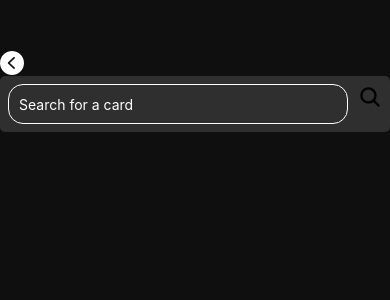
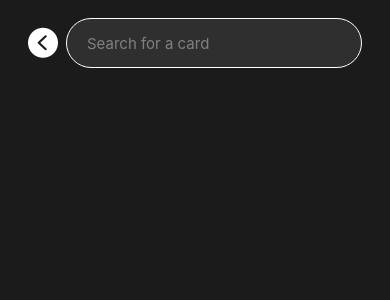
Before and after one commit to Gabriel-Pereira-Domingos-Alves/mts-magic-app, a React Native app: screen /SearchCard in a window 390 px wide. Shown: the top 300 px of the page. Built offline with nearby package versions, Linux system fonts and the light colour scheme.

Commit message:
Search Page
Pagina de buca de card estilizada com base no figma. Pagina funcionando tanto para iphones antigos, tanto para mais modernos

```diff
--- a/src/app/Search.tsx
+++ b/src/app/Search.tsx
@@ -1,11 +1,22 @@
-import React, { useState } from 'react';
-import { Modal, SafeAreaView, View, FlatList, TextInput, TouchableOpacity, Text, ActivityIndicator, ScrollView, Image } from 'react-native';
-import { Ionicons, AntDesign } from '@expo/vector-icons';
-import styles from '@/styles/searchCard.styles';
-import { fetchCardByName, fetchCardDetails } from '@/api/searchCard';
-import { CardComponent } from '@/components/cardComponent';
-import { StackNavigationProp } from '@react-navigation/stack';
-import CardDetailsModal from '@/components/modalComponent';
+import React, { useState } from "react";
+import {
+  Modal,
+  SafeAreaView,
+  View,
+  FlatList,
+  TextInput,
+  TouchableOpacity,
+  Text,
+  ActivityIndicator,
+  ScrollView,
+  Image,
+} from "react-native";
+import { Ionicons, AntDesign } from "@expo/vector-icons";
+import styles from "@/styles/searchCard.styles";
+import { fetchCardByName, fetchCardDetails } from "@/api/searchCard";
+import { CardComponent } from "@/components/cardComponent";
+import { StackNavigationProp } from "@react-navigation/stack";
+import CardDetailsModal from "@/components/modalComponent";
 
 type RootStackParamList = {
   SearchScreen: undefined;
@@ -13,7 +24,7 @@ type RootStackParamList = {
 };
 
 type SearchScreenProps = {
-  navigation: StackNavigationProp<RootStackParamList, 'SearchScreen'>;
+  navigation: StackNavigationProp<RootStackParamList, "SearchScreen">;
 };
 
 interface ComboCard {
@@ -39,10 +50,13 @@ interface ComboCard {
 
 const SearchScreen: React.FC<SearchScreenProps> = ({ navigation }) => {
   const [cards, setCards] = useState<Card[]>([]);
-  const [searchQuery, setSearchQuery] = useState('');
+  const [searchQuery, setSearchQuery] = useState("");
   const [loading, setLoading] = useState(false);
   const [modalVisible, setModalVisible] = useState(false);
-  const [selectedCardDetails, setSelectedCardDetails] = useState<Card | null>(null);
+  const [displayLimit, setDisplayLimit] = useState(8);
+  const [selectedCardDetails, setSelectedCardDetails] = useState<Card | null>(
+    null,
+  );
 
   const handleSearchSubmit = async () => {
     setLoading(true);
@@ -51,10 +65,14 @@ const SearchScreen: React.FC<SearchScreenProps> = ({ navigation }) => {
       setCards(fetchedCards);
       setLoading(false);
     } catch (error) {
-      console.error('Error fetching cards:', error);
+      console.error("Error fetching cards:", error);
       setLoading(false);
     }
   };
+
+  const handleLoadMore = () => {
+    setDisplayLimit(prevLimit => prevLimit + 8)
+  }
 
   const handleCardPress = async (card: Card) => {
     try {
@@ -62,26 +80,26 @@ const SearchScreen: React.FC<SearchScreenProps> = ({ navigation }) => {
       setSelectedCardDetails(details);
       setModalVisible(true);
     } catch (error) {
-      console.error('Error fetching card details:', error);
+      console.error("Error fetching card details:", error);
     }
   };
 
   return (
-    <SafeAreaView style={styles.container}>
-      <TouchableOpacity onPress={() => navigation.navigate('Home')}>
-        <AntDesign name="leftcircle" size={24} color="white" />
+    <SafeAreaView style={styles.safeAreaContainer}>
+      <View style={styles.someContent}>
+        <View style={styles.searchContainer}>
+          <TouchableOpacity onPress={() => navigation.navigate("Home")} style={styles.backButton}>
+            <AntDesign name="leftcircle" style={styles.backButtonIcon}  />
           </TouchableOpacity>
-      <View style={styles.searchContainer}>
           <TextInput
             style={styles.searchInput}
             placeholder="Search for a card"
+            placeholderTextColor={"gray"}
             value={searchQuery}
             onChangeText={setSearchQuery}
             onSubmitEditing={handleSearchSubmit}
           />
-        <TouchableOpacity onPress={handleSearchSubmit}>
-          <Ionicons name="search" size={24} color="black" />
-        </TouchableOpacity>
+
         </View>
         {loading ? (
           <View style={styles.loadingOverlay}>
@@ -89,10 +107,21 @@ const SearchScreen: React.FC<SearchScreenProps> = ({ navigation }) => {
           </View>
         ) : (
           <FlatList
-          data={cards}
-          keyExtractor={(item) => item.id ? item.id.toString() : Math.random().toString()}
-          renderItem={({ item }) => <CardComponent card={item} onPress={() => handleCardPress(item)} />}
+            data={cards.slice(0, displayLimit)}
+            keyExtractor={(item) =>
+              item.id ? item.id.toString() : Math.random().toString()
+            }
+            renderItem={({ item }) => (
+              <CardComponent card={item} onPress={() => handleCardPress(item)} />
+            )}
             style={styles.list}
+            ListFooterComponent={() => (
+              cards.length > displayLimit && (
+                <TouchableOpacity onPress={handleLoadMore} style={styles.loadMoreButton}>
+                  <Text style={styles.loadMoreButtonText}>Mostrar mais</Text>
+                </TouchableOpacity>
+              )
+            )}
           />
         )}
         {modalVisible && selectedCardDetails && (
@@ -102,6 +131,7 @@ const SearchScreen: React.FC<SearchScreenProps> = ({ navigation }) => {
             onClose={() => setModalVisible(false)}
           />
         )}
+      </View>
     </SafeAreaView>
   );
 };
--- a/src/components/cardComponent.tsx
+++ b/src/components/cardComponent.tsx
@@ -105,8 +105,11 @@ const styles = StyleSheet.create({
     alignItems: 'center'
   },
   image: {
-    width: 100,
-    height: 140
+    width: 110,
+    height: 160,
+    marginLeft: 7,
+    marginBottom: 7,
+    marginTop: 7,
   },
   cardDetails: {
     padding: 15,
@@ -123,9 +126,11 @@ const styles = StyleSheet.create({
     paddingBottom: 5,
   },
   typeLine: {
-    fontSize: 14,
-    color: 'white'
+    fontSize: 15,
+    color: 'white',
+    paddingBottom: 5
   },
+
   oracleText: {
     fontSize: 14,
     color: 'white',
--- a/src/styles/modal.styles.ts
+++ b/src/styles/modal.styles.ts
@@ -1,58 +1,95 @@
-import { StyleSheet } from 'react-native';
+import { StyleSheet } from "react-native";
 
 const styles = StyleSheet.create({
+  safeArea: {
+    flex: 1,
+    backgroundColor: '#1B1B1B'
+
+  },
+  scrollView: {
+      alignItems: 'center',  // Centraliza o conteúdo horizontalmente
+      padding: 20,  // Adiciona padding para o conteúdo interno
+  },
   modalContent: {
     flex: 1,
-        backgroundColor: '#1B1B1B', // Um fundo escuro
+    backgroundColor: "#1B1B1B", // Um fundo escuro
     padding: 20,
-        borderColor: '#444', // Uma borda sutil
-        borderWidth: 1,
-        borderRadius: 10, // Bordas levemente arredondadas
-        shadowColor: '#000',
+    borderColor: "#444", // Uma borda sutil
+    borderTopWidth: 1,
+    borderTopRightRadius: 40,
+    borderTopLeftRadius: 40,
+    borderLeftWidth: 1,
+    borderRightWidth: 1,
+    paddingTop: 30,
+    paddingLeft: 30,
+    shadowColor: "#000",
     shadowOffset: { width: 0, height: 2 },
     shadowOpacity: 0.8,
     shadowRadius: 2,
   },
   cardImage: {
-        width: '100%',
-        height: 300,
-        resizeMode: 'contain',
+    width: "100%",
+    height: 390,
+    resizeMode: "contain",
     marginBottom: 20,
   },
+  modalCardName: {
+    color: "#FFF",
+    fontSize: 22,
+    fontFamily: "Body Base", // Mudar para a fonte que deseja usar
+    padding: 12,
+    textAlign: "center", // Centraliza o texto
+    fontWeight: 'bold',
+
+    },
+  modalTypeLine: {
+    fontWeight: 'bold',
+    textAlign: "center",
+    padding: 10,
+    color: "#FFF",
+    fontFamily: "Body Base",
+    fontSize: 18
+  },
   modalText: {
-    color: '#FFF',
+    color: "#FFF",
     fontSize: 18,
-    fontFamily: 'Body Base', // Mudar para a fonte que deseja usar
-    padding: 10,
-    textAlign: 'center', // Centraliza o texto
+    fontFamily: "Body Base", // Mudar para a fonte que deseja usar
+    padding: 15,
+    textAlign: "center", // Centraliza o texto
+    marginBottom: 20
   },
   manaCost: {
-    flexDirection: 'row',
-    marginTop: 3,
-    paddingBottom: 3,
-    alignContent: 'center',
-    alignItems: 'center',
-    justifyContent: 'center',
+    flexDirection: "row",
+    alignContent: "center",
+    alignItems: "center",
+    justifyContent: "center",
   },
   oracleText: {
-    color: 'white',
-    fontSize: 14,
-    flexWrap: 'wrap',
-    alignItems: 'baseline',
-    textAlign: 'center',
-    fontFamily: 'Body Base',
+    color: "white",
+    flexWrap: "wrap",
+    alignItems: "baseline",
+    fontFamily: "Body Base",
     paddingBottom: 40,
+    fontSize: 16,
   },
   comboImages: {
-    flexDirection: 'row',
-    flexWrap: 'wrap',
-    justifyContent: 'space-between',
+    flexDirection: "row",
+    flexWrap: "wrap",
+    justifyContent: "center",
     marginVertical: 10,
   },
   comboImage: {
-    width: 60,
-    height: 80,
+    width: 140,
+    height: 200,
     margin: 5,
+  },
+  modalComboFeature: {
+    color: "#FFF",
+    fontSize: 20,
+    fontWeight: "bold",
+    fontFamily: "Body Base", // Mudar para a fonte que deseja usar
+    padding: 15,
+    textAlign: "center", // Centraliza o texto
   },
 });
 
--- a/src/styles/searchCard.styles.ts
+++ b/src/styles/searchCard.styles.ts
@@ -1,113 +1,77 @@
-import { StyleSheet } from 'react-native';
+import { StyleSheet } from "react-native";
 
 export default StyleSheet.create({
-  container: {
+  safeAreaContainer: {
     flex: 1,
-    paddingTop: 50,
+    backgroundColor: "#1B1B1B",
+    borderBottomLeftRadius: 10,
+  },
+  someContent: {
+    flex: 1,
+    paddingTop: 10,
     paddingHorizontal: 10,
-    backgroundColor: '#0F0F0F'
+    backgroundColor: "#1B1B1B",
   },
   searchContainer: {
-    flexDirection: 'row',
+    flexDirection: "row",
+    alignItems: "center",
     marginBottom: 10,
-    backgroundColor: '#2F2F2F',
-    borderColor: '#2F2F2F',
+    backgroundColor: "#1B1B1B",
+    borderColor: "#1B1B1B",
     borderRadius: 5,
     borderWidth: 8,
   },
+  backButton: {
+    padding: 8,  // Adiciona espaço em volta para tornar mais fácil tocar no botão
+    marginLeft: 2, // Adiciona uma margem à esquerda para distanciá-lo do lado da tela
+  },
+  backButtonIcon: {
+    color: 'white', // Define a cor do ícone
+    fontSize: 30,   // Define o tamanho do ícone
+  },
   searchInput: {
     flex: 1,
-    height: 40,
+    height: 50,
     borderWidth: 1,
     marginRight: 10,
     paddingHorizontal: 10,
-    borderRadius: 15,
-    backgroundColor: '#2F2F2F',
-    borderColor: 'white',
-    color: 'white'
+    paddingLeft: 20,
+    borderRadius: 25,
+    backgroundColor: "#2F2F2F",
+    borderColor: "white",
+    color: "white",
+    fontSize: 15,
   },
   loading: {
     flex: 1,
+    justifyContent: "center",
+    alignItems: "center",
+  },
+  loadMoreButton: {
+    padding: 10,
+    backgroundColor: '#2F2F2F',
+    alignItems: 'center',
     justifyContent: 'center',
-    alignItems: 'center'
+    borderRadius: 5,
+    margin: 10
+  },
+  loadMoreButtonText: {
+    color: 'white',
+    fontSize: 16
   },
   loadingOverlay: {
-    position: 'absolute',
+    position: "absolute",
     left: 0,
     right: 0,
     top: 0,
     bottom: 0,
-    backgroundColor: 'rgba(0, 0, 0, 0.5)', // Cor semi-transparente
-    alignItems: 'center', // Centraliza horizontalmente
-    justifyContent: 'center', // Centraliza verticalmente
+    backgroundColor: "rgba(0, 0, 0, 0.5)", // Cor semi-transparente
+    alignItems: "center", // Centraliza horizontalmente
+    justifyContent: "center", // Centraliza verticalmente
     zIndex: 1, // Garante que o overlay esteja sobre outros elementos da tela
   },
   list: {
-    flex: 1
-  },
-  modalContent: {
     flex: 1,
-    backgroundColor: '#0F0F0F',
-    paddingTop: 20,
-  },
-  cardImage: {
-    width: '100%',
-    height: 300,
-    resizeMode: 'contain',
-    marginTop: 10,
-  },
-  modalText: {
-    color: 'white',
-    fontSize: 18,
-    padding: 10
-  },
-  closeButton: {
-    position: 'relative',
-    top: 20,
-    right: 20,
-    backgroundColor: 'red',
-    padding: 10,
-    borderRadius: 20,
-  },
-  detailsContainer: {
-    padding: 20
-  },
-  detailsHeader: {
-    fontSize: 24,
-    color: 'white',
-    fontWeight: 'bold',
-    marginBottom: 10,
-  },
-  detailsText: {
-    fontSize: 16,
-    color: 'white',
-    lineHeight: 22,
-    marginBottom: 10,
-  },
-  synergyContainer: {
-    marginTop: 20,
-    padding: 10,
-    backgroundColor: '#333333',
-    borderRadius: 10,
-  },
-  synergyTitle: {
-    fontSize: 18,
-    color: '#FFD700',  // Gold color for the title
-    marginBottom: 5,
-  },
-  synergyText: {
-    color: 'white',
-    fontSize: 16,
-  },
-  comboImages: {
-    flexDirection: 'row',
-    flexWrap: 'wrap',
-    justifyContent: 'space-between',
-    marginVertical: 10,
-  },
-  comboImage: {
-    width: 60,
-    height: 80,
-    margin: 5,
+    borderRadius: 15
   },
 });
```
Also changed, not shown: src/components/modalComponent.tsx (+9 -7 lines), src/styles/homeStyle.ts (line endings or trailing spaces). Lines whose indentation alone changed are shown as unchanged.
